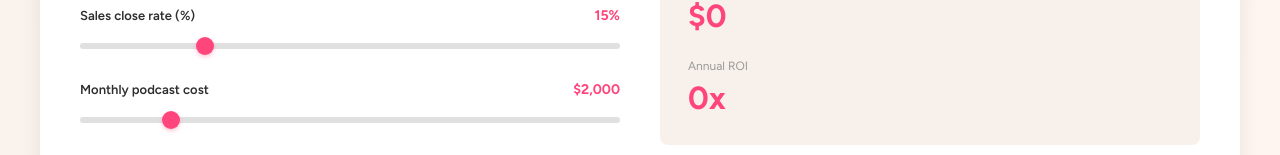
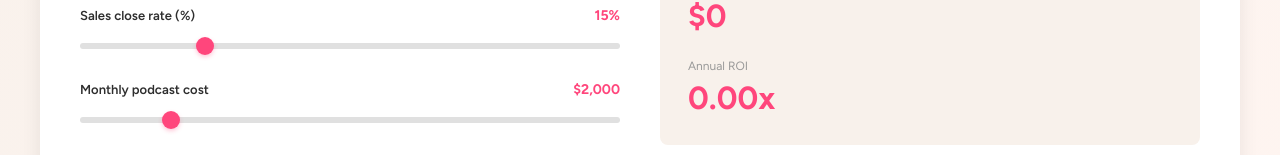
Before and after one commit to famecodeteam/roi-calculator, a React (Create React App) app: page / in a window 1280 px wide. Shown: the part 433-588 px from the top of the page. Built offline with nearby package versions, Linux system fonts and the light colour scheme.

Commit message:
Fix: ROI calculation to show correct multiplier (e.g., 0.42x instead of 42x)

```diff
--- a/src/App.jsx
+++ b/src/App.jsx
@@ -38,7 +38,7 @@ export default function App() {
     const deals = Math.round(leads * (close / 100));
     const pipeline = deals * deal;
     const costAnnual = cost * 12;
-    const roiValue = costAnnual > 0 ? ((pipeline / costAnnual) * 100).toFixed(0) : 0;
+    const roiValue = costAnnual > 0 ? (pipeline / costAnnual).toFixed(2) : 0;
 
     return {
       monthlyLeads: leads,
```
